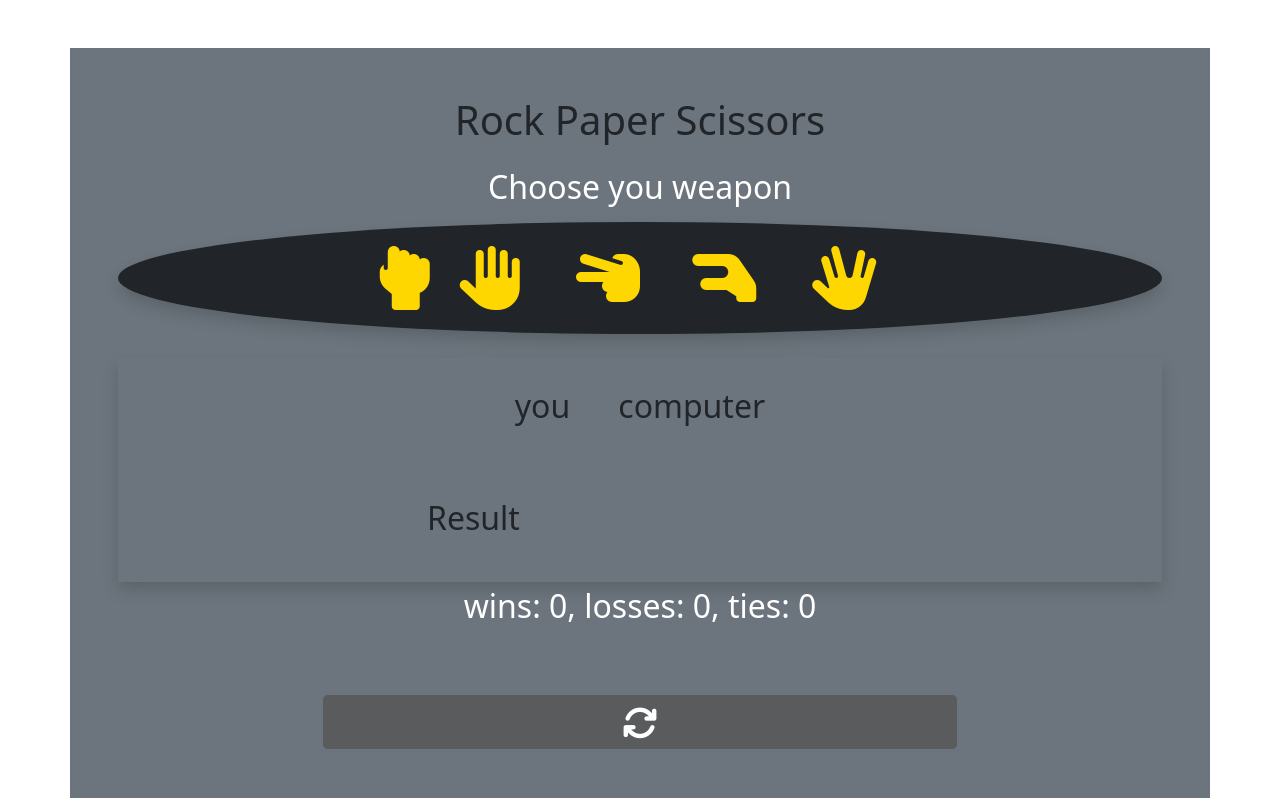
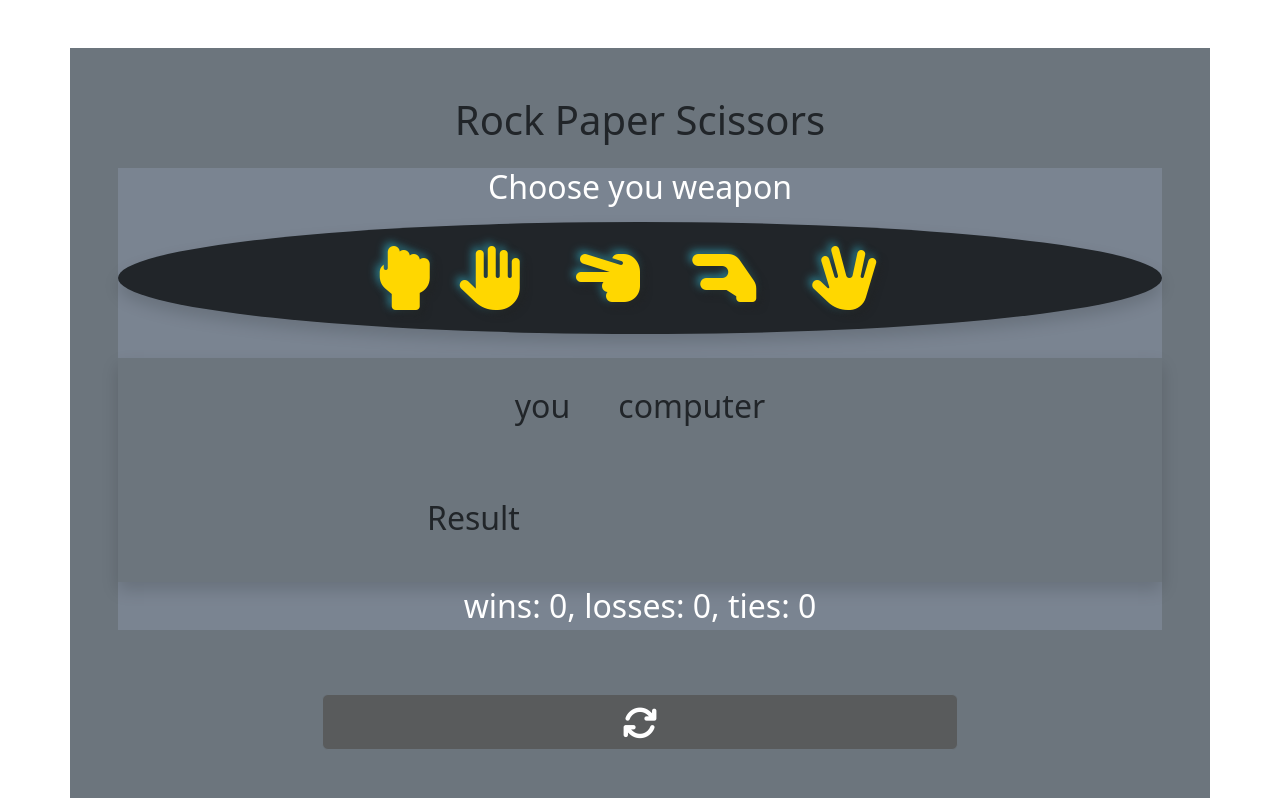
Before and after one commit to tiyotyam/Big-Bang-Theory-Game, a plain HTML site: page index.html in a window 1280 px wide. Drawn offline with nearby package versions, Linux system fonts and the light colour scheme.

Commit message:
adding semantic html

```diff
--- a/index.html
+++ b/index.html
@@ -10,10 +10,11 @@
 
 </head>
 <body>
-
   <div class="container bg-secondary mt-5 p-5 text-center">
-    <h1 class="text-center mb-4">Rock Paper Scissors</h1>
-    <div class="">
+    <header>
+      <h1 class="text-center mb-4">Rock Paper Scissors</h1>
+    </header>
+    <main class="bgofgame">
       <!-- Player Choice Buttons -->
       <h2 class="text-center m-3 text-white">Choose you weapon
       </h2>
@@ -45,36 +46,15 @@
       </div>
 
       <p class="js_score fs-2 text-white text-center"></p>
-
-<!---->
+    </main>
+    <footer>
       <button class="btn text-center btn_reset text-white fs-3 mt-5 btn-secondary"
           onclick="resetScore();">
         <i class="fas fa-arrows-rotate fa-lg">
         </i>
       </button>
-    </div>
+    </footer>
   </div>
-
-    <!-- <div class="row ">
-      <div class="col-12 col-md-8 col-lg-6">
-        <h3 class="mb-5">Results: </h3>
-        <div>
-          <p class="text-white fs-2">You pick : <span id="you"></span></p>
-          <p class="text-white fs-2">Computer : <span id="comp"></span></p>
-          <p class="text-white fs-2">Result : <span id="result"></span></p>
-        </div>
-      </div>
-      <div class="col-12 col-md-8 col-lg-6">
-        <h3 class="mb-5">You got: </h3>
-        <div class="">
-          <p class="text-white"><span class="text-white js-wins"></span> Wins </p>
-          <p class="text-white"><span class="text-white js-ties"></span> Ties </p>
-          <p class="text-white"><span class="text-white js-losses"></span> Losses </p>
-        </div>
-      </div>
-    </div> -->
-
-
   <script src="https://cdnjs.cloudflare.com/ajax/libs/bootstrap/5.3.3/js/bootstrap.min.js" integrity="sha512-ykZ1QQr0Jy/4ZkvKuqWn4iF3lqPZyij9iRv6sGqLRdTPkY69YX6+7wvVGmsdBbiIfN/8OdsI7HABjvEok6ZopQ==" crossorigin="anonymous" referrerpolicy="no-referrer"></script>
   <script src="script/app.js"></script>
 </body>
--- a/style/style.css
+++ b/style/style.css
@@ -1,5 +1,8 @@
+.bgofgame{
+  background-color: #7a8491;
+}
 .game_con{
-    text-shadow: 7=3px 3px 9px #222, -3px -3px 9px #1f899c !important;
+    text-shadow: 3px 3px 9px #222, -3px -3px 9px #2e8d9e !important;
 }
 .btn:hover{
   color: rgba(126, 72, 1, 0.945) !important;
```
